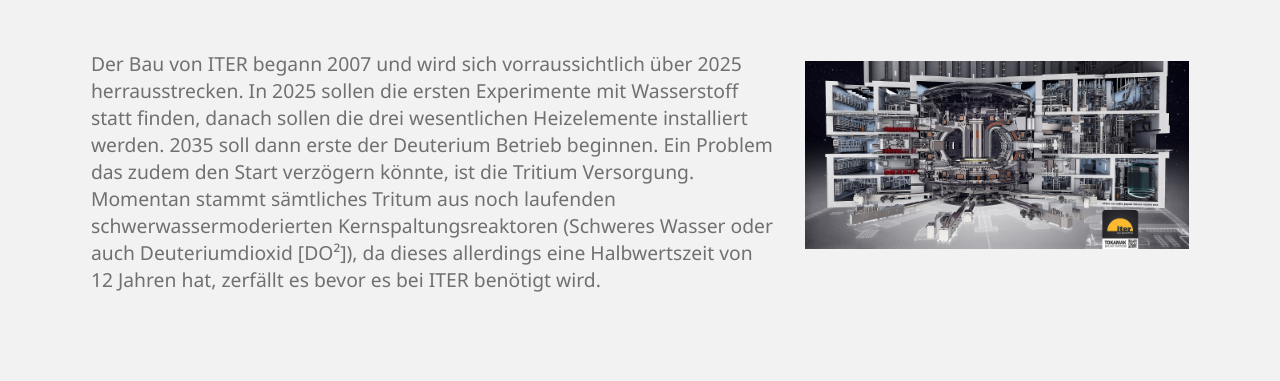
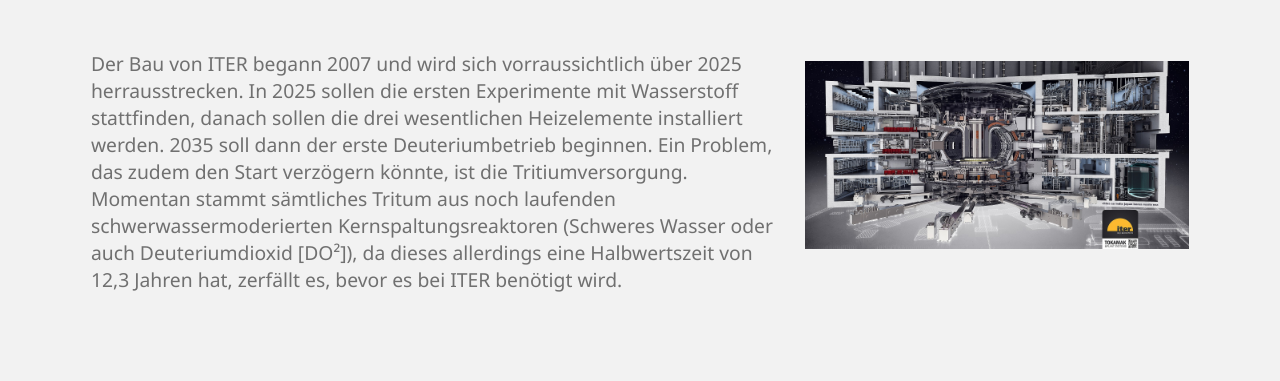
Before and after one commit to Cha0sType/site-thermonuclearfusion, a Flask app: page /iter/status in a window 1280 px wide. Shown: the part 171-552 px from the top of the page. Run offline with Flask 2, Linux system fonts and the light colour scheme.

Commit message:
Update iter_status.html

```diff
--- a/templates/Iter/iter_status.html
+++ b/templates/Iter/iter_status.html
@@ -17,11 +17,11 @@
         <img src="{{url_for('static', filename='img/iter-inside.jpg')}}" alt="404 Image not found">
         <p>
             Der Bau von ITER begann 2007 und wird sich vorraussichtlich über 2025 herrausstrecken. In 2025 sollen die
-            ersten Experimente mit Wasserstoff statt finden, danach sollen die drei wesentlichen Heizelemente
-            installiert werden. 2035 soll dann erste der Deuterium Betrieb beginnen. Ein Problem das zudem den Start
-            verzögern könnte, ist die Tritium Versorgung. Momentan stammt sämtliches Tritum aus noch laufenden
+            ersten Experimente mit Wasserstoff stattfinden, danach sollen die drei wesentlichen Heizelemente
+            installiert werden. 2035 soll dann der erste Deuteriumbetrieb beginnen. Ein Problem, das zudem den Start
+            verzögern könnte, ist die Tritiumversorgung. Momentan stammt sämtliches Tritum aus noch laufenden
             schwerwassermoderierten Kernspaltungsreaktoren (Schweres Wasser oder auch Deuteriumdioxid [DO²]), da dieses
-            allerdings eine Halbwertszeit von 12 Jahren hat, zerfällt es bevor es bei ITER benötigt wird.
+            allerdings eine Halbwertszeit von 12,3 Jahren hat, zerfällt es, bevor es bei ITER benötigt wird.
         </p>
     </div>
 
```
